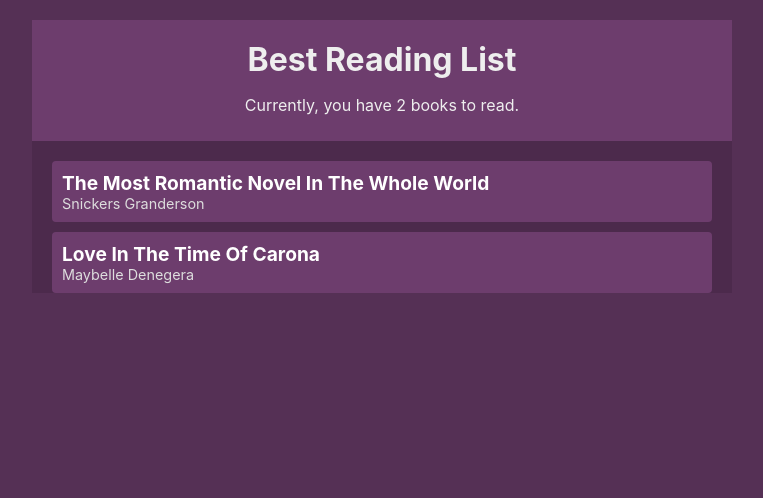
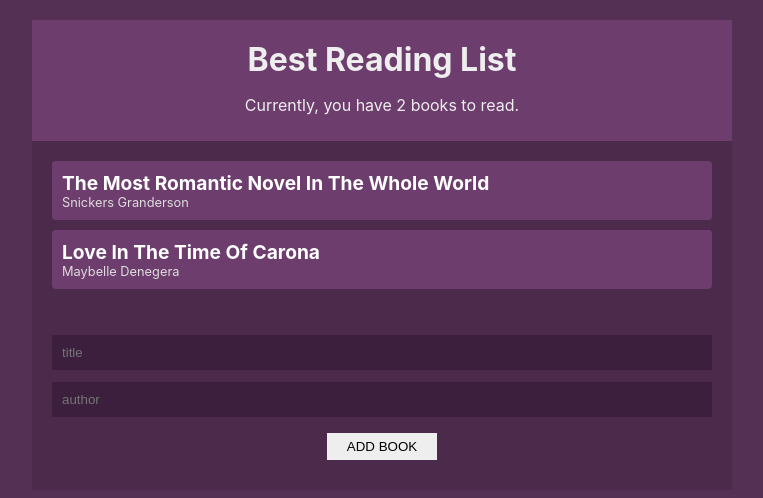
Before and after one commit to Christophertdoc/react-context-hooks, a React (Create React App) app: page / in a window 1280 px wide. Shown: the top 498 px of the page, without its empty margins (258-1021 px from the left). Built offline with nearby package versions, Linux system fonts and the light colour scheme.

Commit message:
add book list

```diff
--- a/src/App.js
+++ b/src/App.js
@@ -2,6 +2,7 @@
 import BookContextProvider from './contexts/BookContext'
 import Navbar from './components/Navbar'
 import BookList from './components/BookList'
+import NewBookForm from './components/BookForm'
 
 
 function App() {
@@ -10,6 +11,7 @@
 			<BookContextProvider>
 				<Navbar />
 				<BookList />
+				<NewBookForm />
 			</BookContextProvider>
 		</div>
 	)
--- a/src/components/BookForm.js
+++ b/src/components/BookForm.js
@@ -0,0 +1,30 @@
+import React, { useContext, useState } from 'react'
+import { BookContext } from '../contexts/BookContext'
+
+
+const NewBookForm = () => {
+    const { addBook } = useContext(BookContext)
+    const [title, setTitle] = useState('')
+    const [author, setAuthor] = useState('')
+    const handleSubmit = (e) => {
+        e.preventDefault()
+        addBook(title, author)
+        setTitle('')
+        setAuthor('')
+    }
+    return (
+        <form onSubmit={handleSubmit}>
+            <input type="text" placeholder="title" value={title}
+                onChange={(e) => setTitle(e.target.value)}
+                required
+            />
+            <input type="text" placeholder="author" value={author}
+                onChange={(e) => setAuthor(e.target.value)}
+                required
+            />
+            <input type="submit" value="ADD BOOK" />
+        </form>
+    )
+}
+
+export default NewBookForm
--- a/src/index.scss
+++ b/src/index.scss
@@ -22,7 +22,6 @@
   .navbar h1{
 	margin: 10px 0;
   }
-
   .book-list{
 	margin: 20px;
   }
@@ -38,7 +37,7 @@
 	margin: 10px 0;
   }
   .book-list li:hover{
-	opacity: 0.7;
+	opacity: 0.3;
 	text-decoration: line-through;
   }
   .book-list .title{
@@ -47,10 +46,30 @@
 	font-size: 1.2em;
   }
   .book-list .author{
-	font-size: 0.9em;
+	font-size: 0.8em;
 	color: #ddd;
   }
   .empty{
 	margin: 20px;
 	text-align: center;
   }
+
+  form{
+	padding: 20px;
+  }
+  input[type='text']{
+	width: 100%;
+	padding: 10px;
+	box-sizing: border-box;
+	margin: 6px 0;
+	background: #3c1f3c;
+	color: #fff;
+	border: 0;
+  }
+  input[type='submit']{
+	margin: 10px auto;
+	background: #eee;
+	border: 0;
+	padding: 6px 20px;
+	display: block;
+  }
```
Lines whose indentation alone changed are shown as unchanged.
